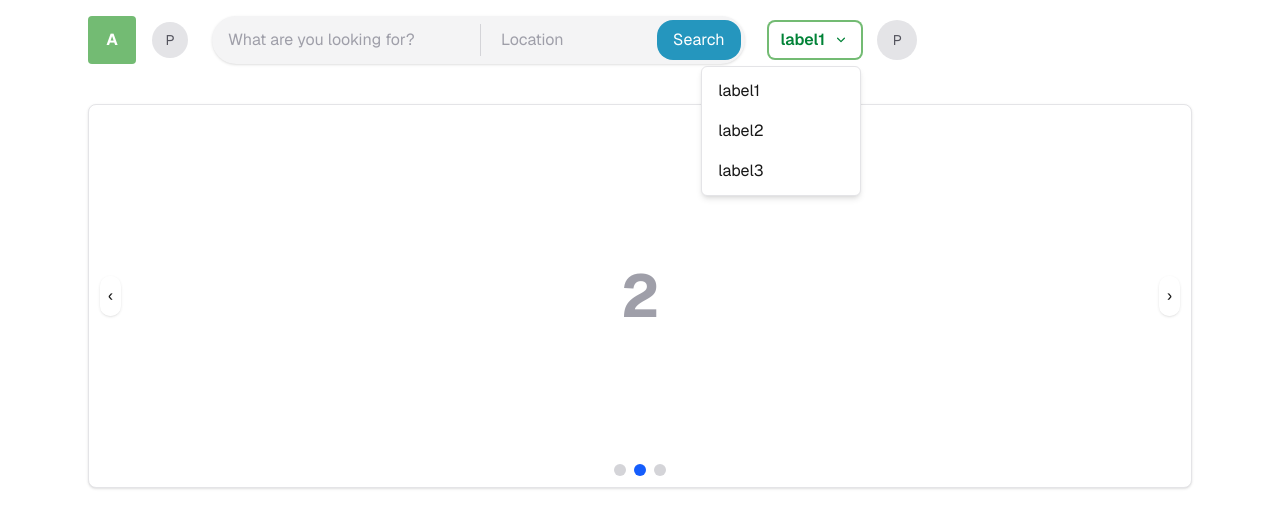
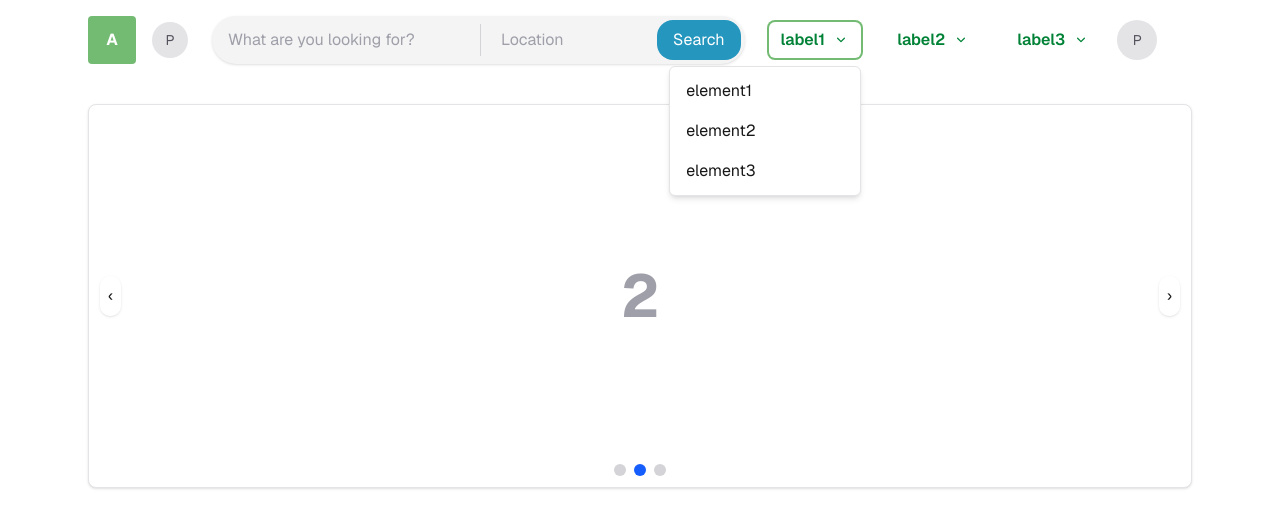
Before and after one commit to theRedKh/accessible-TO, a Next.js app in the folder client/: page / in a window 1280 px wide. Both pictures are taken after a click on the button "label1". Shown: the top 528 px of the page. Built offline with nearby package versions, Linux system fonts and the light colour scheme.

Commit message:
label dropdowns

```diff
--- a/client/src/app/page.js
+++ b/client/src/app/page.js
@@ -84,9 +84,11 @@ export default function Home() {
           </div>
 
           <div className="w-full sm:w-auto flex items-center justify-between sm:justify-end gap-4">
-            <div className="hidden sm:flex gap-6">
-              {/* Category dropdown converted to component */}
-              <CategoryDropdown items={["label1", "label2", "label3"]} />
+            <div className="hidden xl:flex gap-6">
+              {/* At large screens show three adjacent dropdowns */}
+              <CategoryDropdown label="label1" items={["element1", "element2", "element3"]} />
+              <CategoryDropdown label="label2" items={["element1", "element2", "element3"]} />
+              <CategoryDropdown label="label3" items={["element1", "element2", "element3"]} />
             </div>
 
             <div className="w-9 h-9 sm:w-10 sm:h-10 bg-zinc-200 rounded-full flex items-center justify-center cursor-pointer">
--- a/client/src/components/CategoryDropdown.js
+++ b/client/src/components/CategoryDropdown.js
@@ -1,10 +1,9 @@
 "use client"
 import React, { useState, useRef, useEffect } from "react";
 
-export default function CategoryDropdown({ items = ["label1", "label2", "label3"] }) {
+export default function CategoryDropdown({ label = "Category", items = ["element1", "element2", "element3"] }) {
   const [open, setOpen] = useState(false);
   const [activeIndex, setActiveIndex] = useState(-1);
-  const [selected, setSelected] = useState(items[0] || null);
   const ref = useRef(null);
 
   useEffect(() => {
@@ -42,7 +41,7 @@ export default function CategoryDropdown({ items = ["label1", "label2", "label3"
   }
 
   function selectIndex(i) {
-    setSelected(items[i]);
+    // clicking a menu item closes the menu
     setOpen(false);
   }
 
@@ -56,14 +55,13 @@ export default function CategoryDropdown({ items = ["label1", "label2", "label3"
         onKeyDown={onKeyDown}
         className="inline-flex items-center gap-2 text-green-700 font-semibold px-3 py-1.5 rounded-md hover:bg-zinc-50 focus:outline-none focus:ring-2 focus:ring-[#73bb73] focus:ring-opacity-20 transition-all duration-150"
       >
-        {selected}
+        {label}
         <svg className="w-4 h-4" viewBox="0 0 20 20" fill="currentColor" aria-hidden>
           <path fillRule="evenodd" d="M5.23 7.21a.75.75 0 011.06.02L10 10.94l3.71-3.71a.75.75 0 111.06 1.06l-4.24 4.24a.75.75 0 01-1.06 0L5.21 8.29a.75.75 0 01.02-1.08z" clipRule="evenodd" />
         </svg>
       </button>
-
       {open && (
-        <div role="menu" aria-label="Categories" className="absolute right-0 mt-2 w-40 bg-white border border-zinc-200 rounded-md shadow-md z-10">
+        <div role="menu" aria-label="Categories" className="absolute right-0 mt-2 w-48 bg-white border border-zinc-200 rounded-md shadow-md z-10">
           <ul className="p-1">
             {items.map((it, i) => (
               <li key={it}>
```
